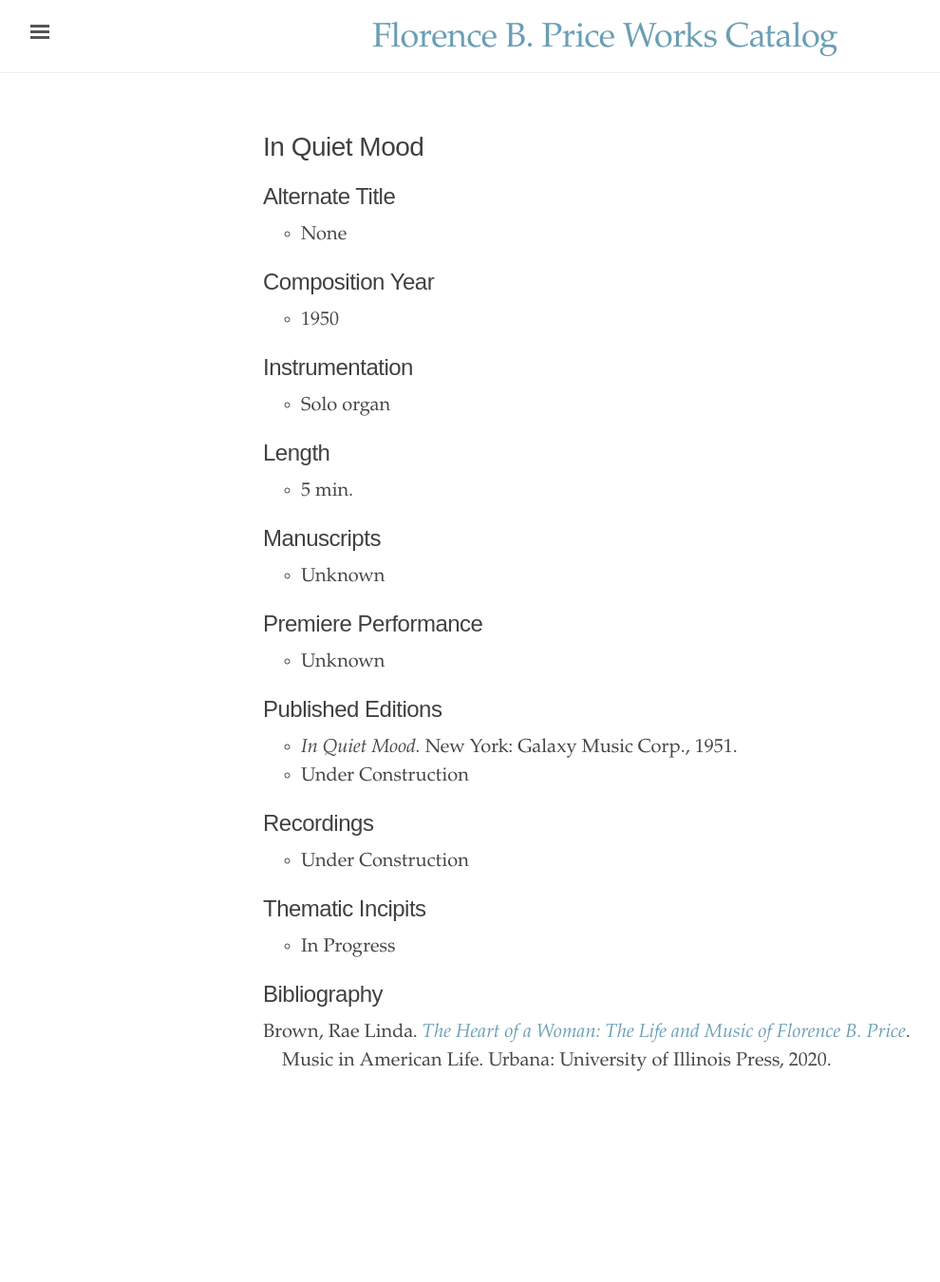
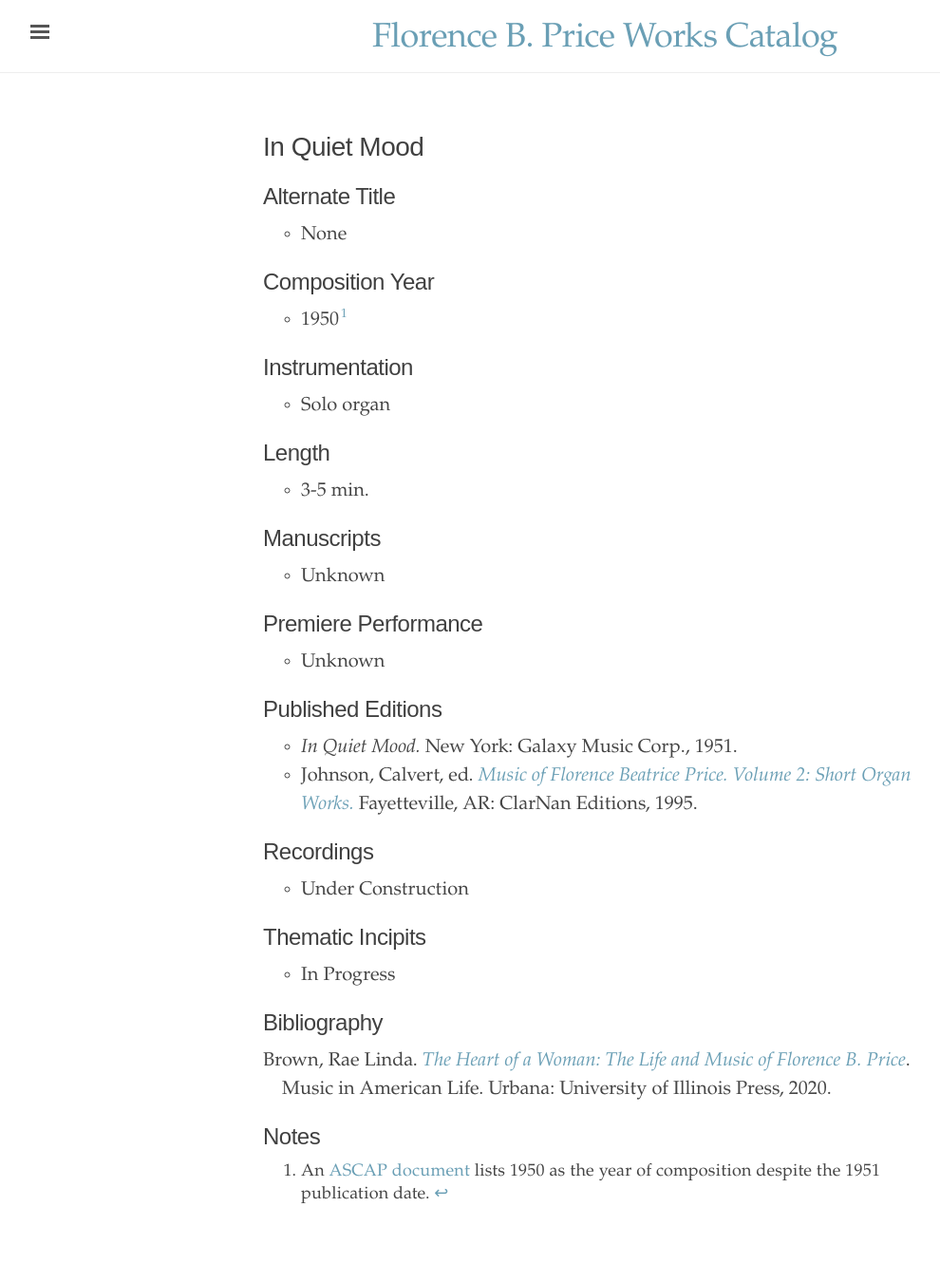
Before and after one commit to dwshadle/florence-price-catalog, a Jekyll site: the page built from _texts/price-in_quiet_mood.md, in a window 1280 px wide. Shown: the whole page at 95% size, without its empty margins (3-993 px from the left). Built offline with Jekyll 4.4.1, drawn with Linux system fonts in a browser that asks for light colours; before the commit the page ends 1212 px from its top, so only the background shows below that.

Commit message:
Update price-in_quiet_mood.md

```diff
--- a/_texts/price-in_quiet_mood.md
+++ b/_texts/price-in_quiet_mood.md
@@ -10,13 +10,13 @@ permalink: /price-in-quiet-mood/
 - None
 
 ## Composition Year
-- 1950
+- 1950[^fn1]
 
 ## Instrumentation
 - Solo organ
 
 ## Length
-- 5 min.
+- 3-5 min.
 
 ## Manuscripts
 - Unknown
@@ -26,7 +26,7 @@ permalink: /price-in-quiet-mood/
 
 ## Published Editions
 - *In Quiet Mood.* New York: Galaxy Music Corp., 1951.
-- Under Construction
+-  Johnson, Calvert, ed. <a href="https://www.worldcat.org/title/33248388" target="_blank">*Music of Florence Beatrice Price. Volume 2: Short Organ Works.*</a> Fayetteville, AR: ClarNan Editions, 1995.
 
 ## Recordings
 - Under Construction
@@ -37,3 +37,6 @@ permalink: /price-in-quiet-mood/
 ## Bibliography
 1. Brown, Rae Linda. <a href="https://www.worldcat.org/title/1122800180" target="_blank">*The Heart of a Woman: The Life and Music of Florence B. Price*</a>. Music in American Life. Urbana: University of Illinois Press, 2020.
 {:.bibliography}
+
+## Notes
+[^fn1]: An <a href="https://digitalcollections.uark.edu/digital/collection/p17212coll3/id/51/rec/1" target="_blank">ASCAP document</a> lists 1950 as the year of composition despite the 1951 publication date.
```
